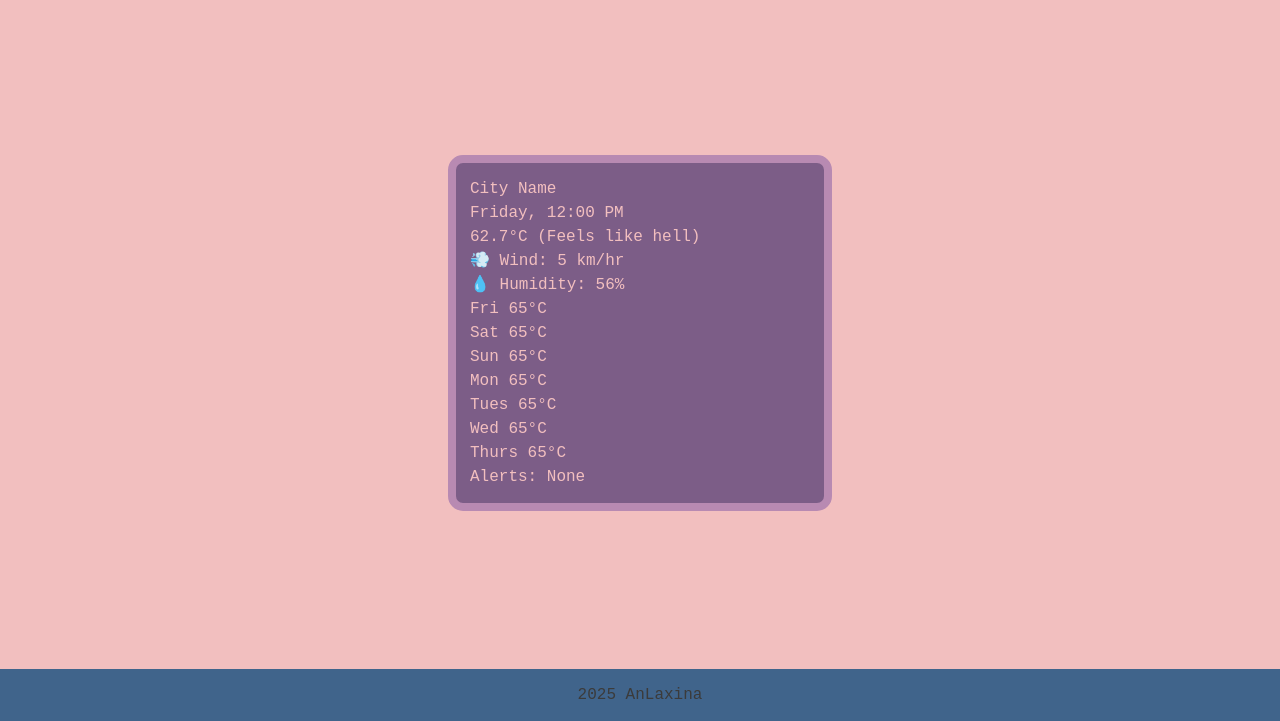
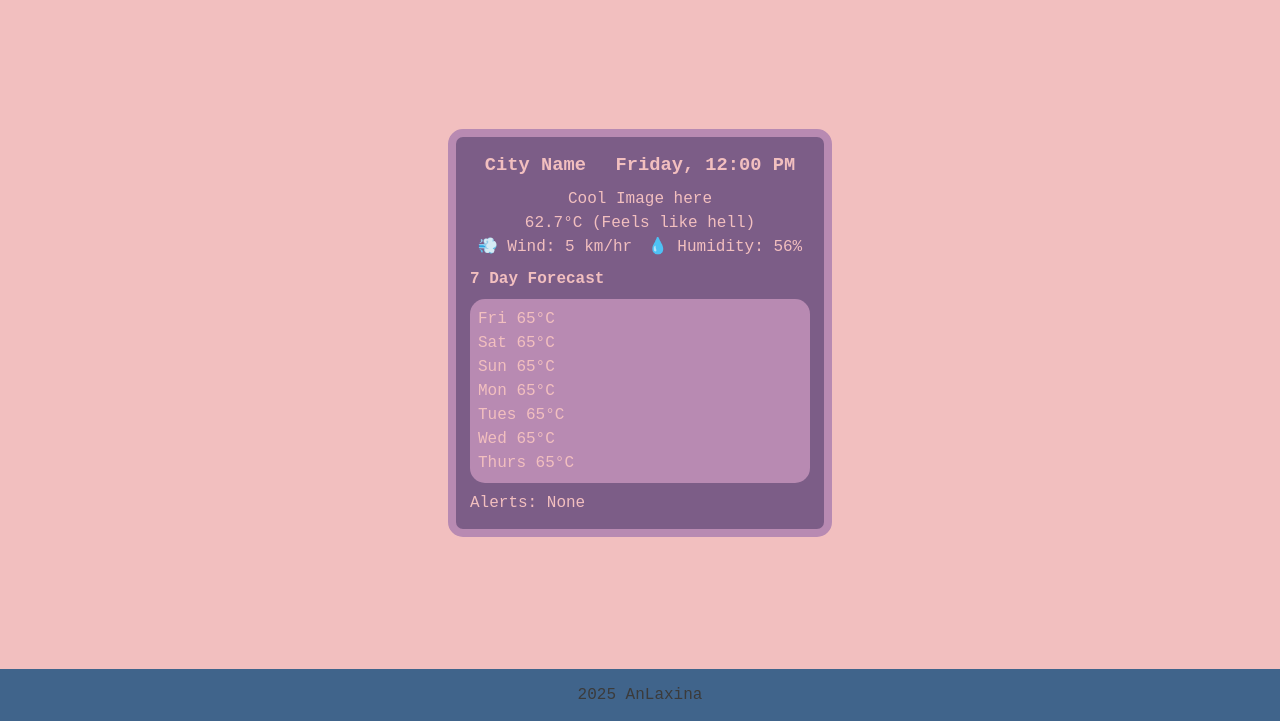
Before and after one commit to AnLaxina/weather-app, a plain HTML site: page index.html in a window 1280 px wide. Shown: the part 79-800 px from the top of the page. Drawn offline with Linux system fonts and the light colour scheme; no server answers; a web font is replaced by a local one.

Commit message:
Add more styling to the weather card to make it match the colour palette

```diff
--- a/css/style.css
+++ b/css/style.css
@@ -18,6 +18,10 @@ body {
 
 
 main {
+    display: flex;
+    flex-direction: column;
+    justify-content: center;
+    gap: 8px;
     background-color: #7c5d87;
     min-width: 30%;
     color: #f2bfbf;
@@ -31,3 +35,31 @@ footer {
     background-color: #40648b;
     min-width: 100vw;
 }
+
+/* Weather Card Styling */
+.current-weather, .weather-information {
+    display: flex;
+    flex-direction: column;
+
+}
+
+.weather-information {
+    align-items: center;
+}
+
+#weather {
+    display: flex;
+}
+
+.location-info, .humidity-information {
+    display: flex;
+    align-items: center;
+    justify-content: space-around;
+}
+
+/* This right here is for the 7-day forecast container */
+.day-forecast {
+    background-color: #b88ab2;
+    border-radius: 15px;
+    padding: 8px;
+}
--- a/index.html
+++ b/index.html
@@ -18,16 +18,22 @@
     </header>
     <main>
         <section class="location-info">
-            <p id="city">City Name</p>
-            <p id="time">Friday, 12:00 PM</p>
+            <h3 id="city">City Name</h3>
+            <h3 id="time">Friday, 12:00 PM</h3>
         </section>
         <section class="current-weather">
-            <p id="weather">62.7&deg;C (Feels like hell)</p>
+            <div class="weather-information">
+                <div id="weather-icon">
+                    <p>Cool Image here</p>
+                </div>
+                <p id="degrees">62.7&deg;C (Feels like hell)</p>
+            </div>
             <div class="humidity-information">
                 <p>💨 Wind: 5 km/hr</p>
                 <p>💧 Humidity: 56%</p>
             </div>
         </section>
+        <h4>7 Day Forecast</h4>
         <section class="day-forecast">
             <div class="week-container">
                 <div class="day-of-week">
```
